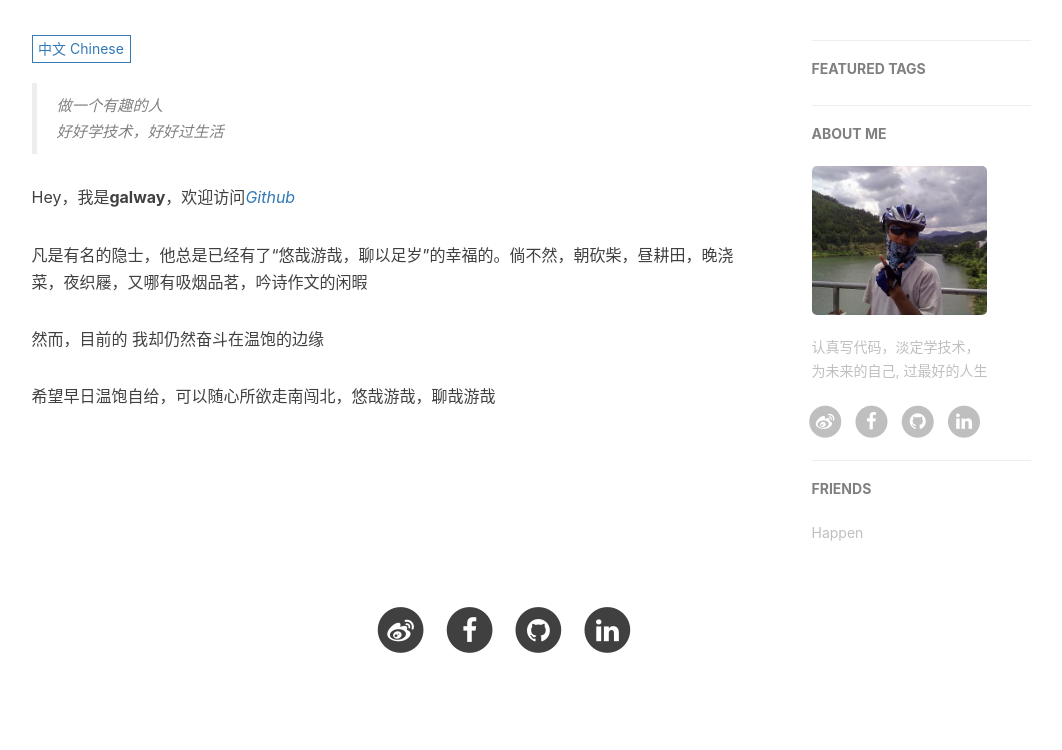
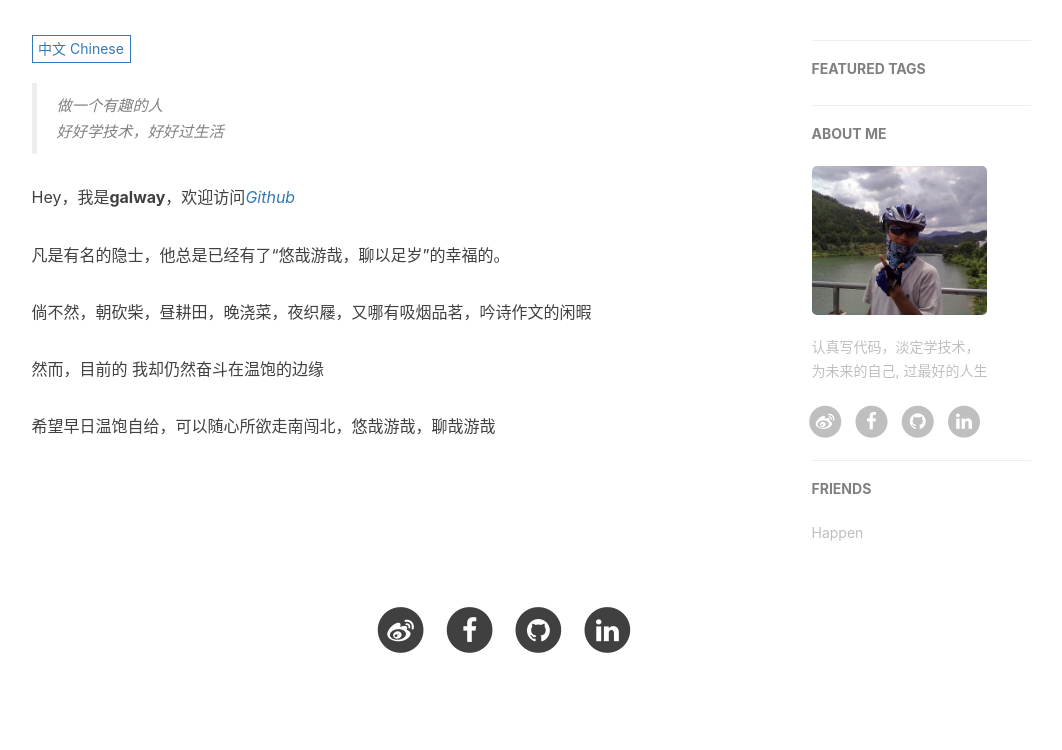
Before and after one commit to gaoweibupt/gaoweibupt.github.io, a Jekyll site: the page built from about.html, in a window 1280 px wide. Shown: the part 418-1168 px from the top of the page, without its empty margins (136-1198 px from the left). Built offline with Jekyll 4.4.1, drawn with Linux system fonts in a browser that asks for light colours; nearby versions of some CDN libraries; comment, search, counter and statistics services are not loaded.

Commit message:
修改about

```diff
--- a/about.html
+++ b/about.html
@@ -35,7 +35,7 @@
 	-->
 	<!--<p>前东家网易</p>
 	<p>现东家百度</p>-->
-	<p>凡是有名的隐士，他总是已经有了“悠哉游哉，聊以足岁”的幸福的。倘不然，朝砍柴，昼耕田，晚浇菜，夜织屦，又哪有吸烟品茗，吟诗作文的闲暇</p>
+	<p>凡是有名的隐士，他总是已经有了“悠哉游哉，聊以足岁”的幸福的。</p><p>倘不然，朝砍柴，昼耕田，晚浇菜，夜织屦，又哪有吸烟品茗，吟诗作文的闲暇</p>
 	<p>然而，目前的 我却仍然奋斗在温饱的边缘</p>
 	<p>希望早日温饱自给，可以随心所欲走南闯北，悠哉游哉，聊哉游哉</p>
 </div>
```
